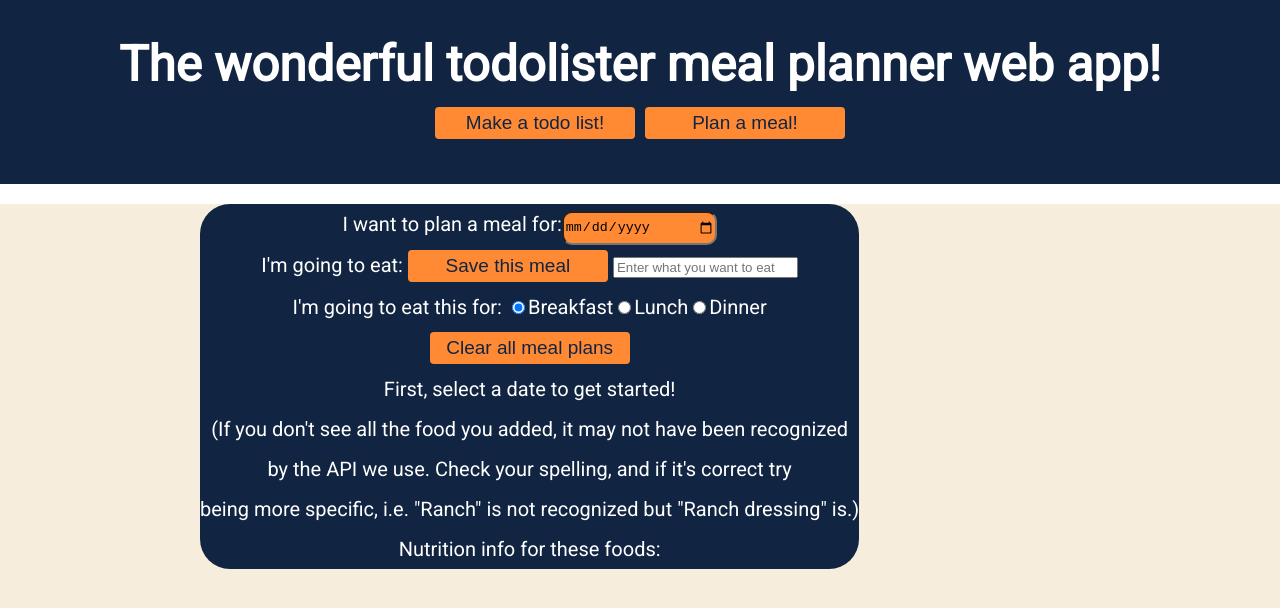
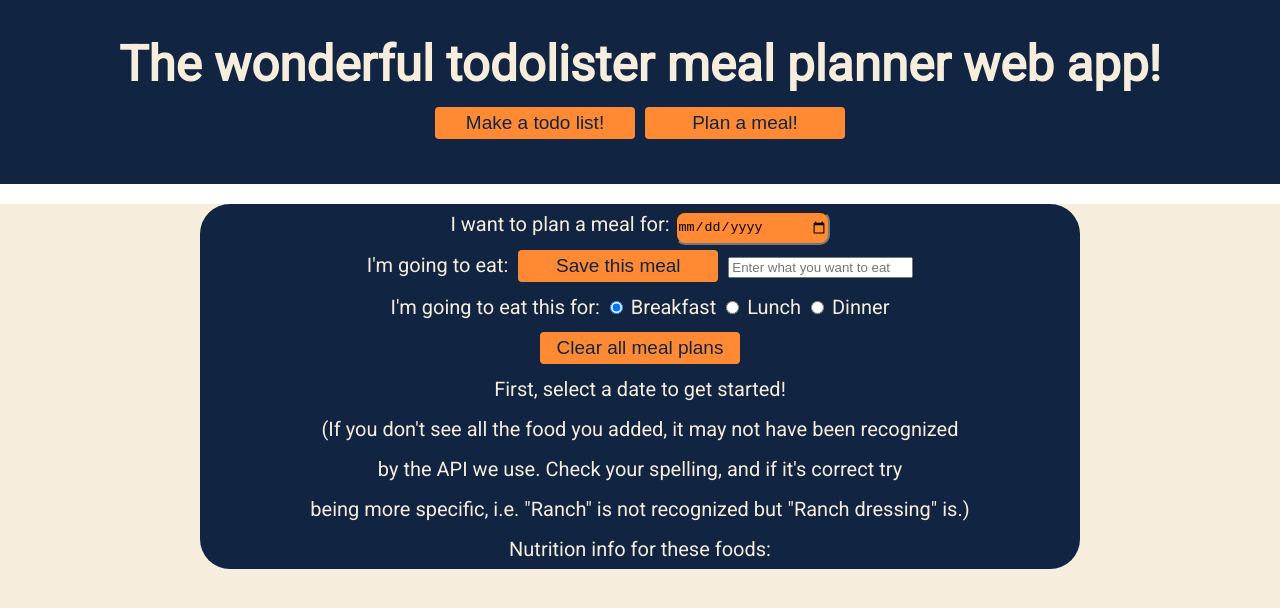
Before and after one commit to Mersant/studious-dollop, a plain HTML site: page index.html in a window 1280 px wide. Drawn offline with nearby package versions, Linux system fonts and the light colour scheme.

Commit message:
Fixed style css branch errors

```diff
--- a/assets/css/style.css
+++ b/assets/css/style.css
@@ -1,14 +1,13 @@
 
 body {
     background-color: #F6EDDD;
-    color: #112441;
+    color: #F6EDDD;
     font-family: "Roboto", sans-serif;
 }
 
 
 header {
     background-color: #112441;
-    color: white;
     text-align: center;
     padding: 40px;
     font-size: 300%;
@@ -25,12 +24,9 @@ header {
 h1{
     font-weight: bolder;
     font-size: 37pt;
-    color: white;
 
 }
 #mealPlanner {
-  display: table;
-  align-self: center;
   margin-left: auto;
   margin-right: auto;
 }
@@ -46,7 +42,6 @@ h2 {
     margin-left: 200px;
     margin-right: 200px;
     background-color: #112441;
-    color: white;
     font-size: 20px;
     border-radius: 30px 30px;
 }
@@ -117,12 +112,10 @@ button:hover:after{
 h2{
     font-size: 24pt;
     font-weight: bold;
-    color: #112441;
   }
 
 li {
     font-size: 16pt;
-    color: #112441;
 }
 
 #foodName {
```
